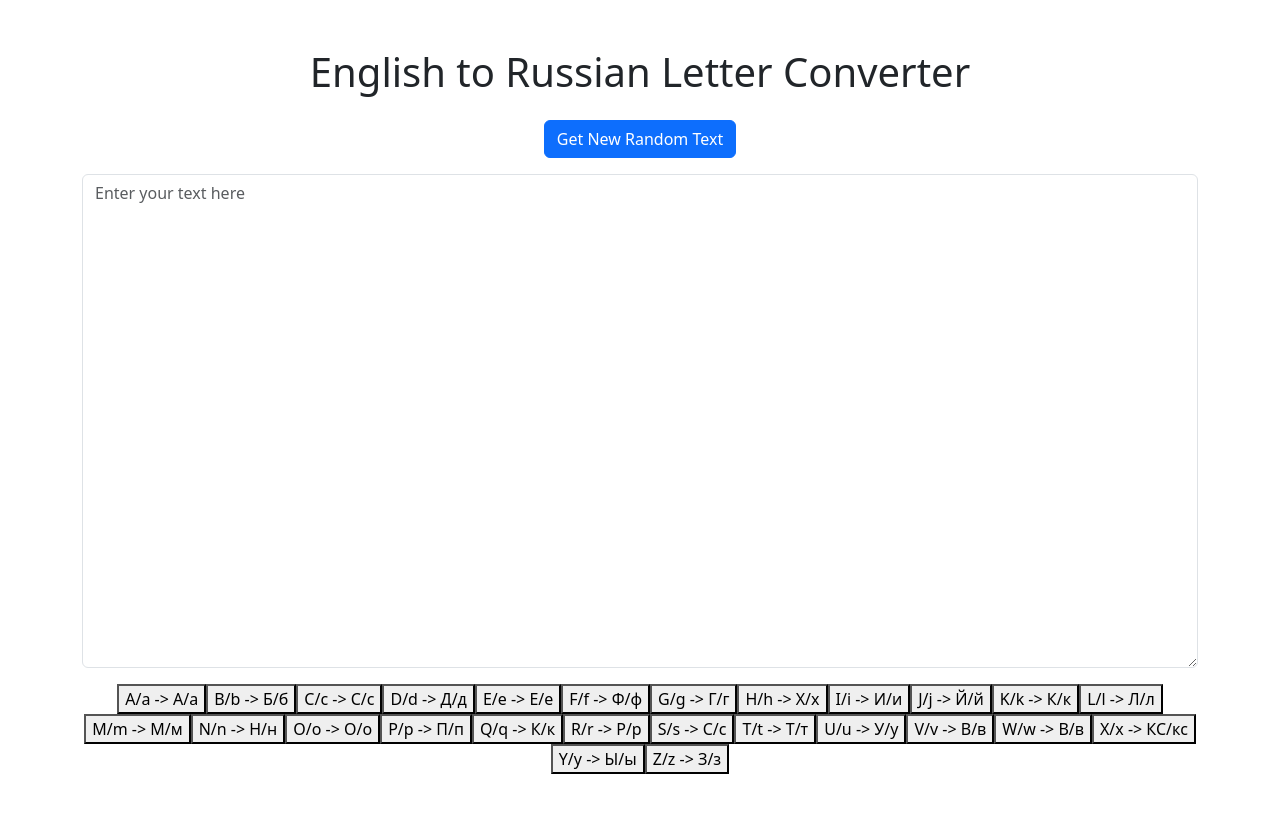
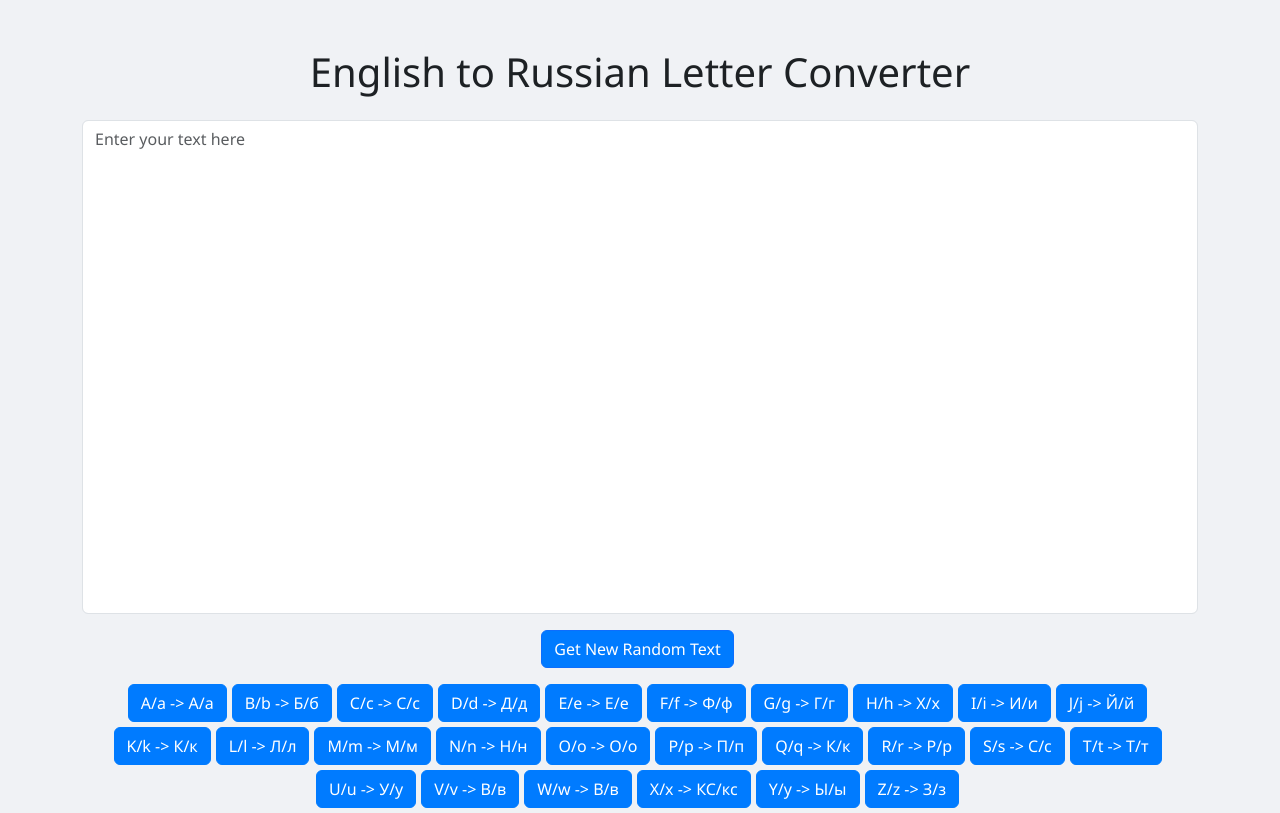
Before and after one commit to bricel/alphabeteacher, a plain HTML site: page index.html in a window 1280 px wide. Drawn offline with nearby package versions, Linux system fonts and the light colour scheme; no server answers.

Commit message:
Update index.html

```diff
--- a/index.html
+++ b/index.html
@@ -7,20 +7,52 @@
     <!-- Add Bootstrap CSS -->
     <link href="https://cdn.jsdelivr.net/npm/bootstrap@5.3.0-alpha1/dist/css/bootstrap.min.css" rel="stylesheet" integrity="sha384-KyZXEAg3QhqLMpG8r+Knujsl7/1L_dstPt3HV5HzF6Gvk/e3s3SS+8x6Fp5y3lSk" crossorigin="anonymous">
 </head>
-<body>
-    <div class="container mt-5">
-        <h1 class="text-center mb-4">English to Russian Letter Converter</h1>
+<style>
+    body {
+        background-color: #f0f2f5;
+        font-family: 'Segoe UI', Tahoma, Geneva, Verdana, sans-serif;
+    }
+    h1 {
+        color: #1d2124;
+    }
+    textarea {
+        resize: none;
+    }
+    button {
+        margin: 0 5px 5px 0;
+    }
+    .letter-button {
+        background-color: #007bff;
+        color: #ffffff;
+        border-color: #007bff;
+    }
+    .letter-button.russian {
+        background-color: #ffc107;
+        color: #212529;
+        border-color: #ffc107;
+    }
+    #randomTextButton {
+        background-color: #007bff;
+    }
+    #randomTextButton:hover {
+        background-color: #ffc107;
+    }
+</style>
+<div class="container mt-5">
+    <h1 class="text-center mb-4">English to Russian Letter Converter</h1>
+    <div class="row">
+        <div class="col-md-12">
+            <textarea id="textInput" placeholder="Enter your text here" rows="20" cols="80" class="form-control mb-3"></textarea>
+        </div>
         <div class="col-md-12 text-center">
             <button id="randomTextButton" class="btn btn-primary mb-3">Get New Random Text</button>
         </div>
-        <div class="row">
-            <div class="col-md-12">
-                <textarea id="textInput" placeholder="Enter your text here" rows="20" cols="80" class="form-control mb-3"></textarea>
-            </div>
-            <div id="letterButtons" class="col-md-12 d-flex flex-wrap justify-content-center"></div>
-        </div>
+        <div id="letterButtons" class="col-md-12 d-flex flex-wrap justify-content-center"></div>
     </div>
-
+</div>
+<!-- Add Bootstrap JavaScript -->
+<script src="https://cdn.jsdelivr.net/npm/@popperjs/core@2.11.6/dist/umd/popper.min.js" integrity="sha384-oBqDVmMz4fnFO9gybB3S3uJd7+xrnz0D4tF3ocvn8OyL/7z0pKfo8k7vD8RJqQ2+" crossorigin="anonymous"></script>
+<script src="https://cdn.jsdelivr.net/npm/bootstrap@5.3.0-alpha1/dist/js/bootstrap.min.js" integrity="sha384-rbsA6n8h6B4re4FzLp4OUWn7iCwD97/qqhEAB14D8L/ye7M2mmlxID1tFQmKfn5W" crossorigin="anonymous"></script>
 <script>
     const englishToRussian = {
         'A': 'А', 'a': 'а', 'B': 'Б', 'b': 'б', 'C': 'С', 'c': 'с', 'D': 'Д', 'd': 'д', 'E': 'Е', 'e': 'е', 'F': 'Ф', 'f': 'ф',
@@ -37,6 +69,7 @@
             const upperLetter = letter.toUpperCase();
             const button = document.createElement('button');
             button.innerText = `${upperLetter}/${letter} -> ${englishToRussian[upperLetter]}/${englishToRussian[letter]}`;
+            button.className = 'btn letter-button'; // Add Bootstrap button class and custom class
 
             // Add a toggle property to track the state of the button
             button.toggle = false;
@@ -50,6 +83,13 @@
 
                 // Toggle the button state after each click
                 button.toggle = !button.toggle;
+
+                // Change button color when it's in the Russian letter state
+                if (button.toggle) {
+                    button.classList.add('russian');
+                } else {
+                    button.classList.remove('russian');
+                }
             });
             buttonContainer.appendChild(button);
         }
```
